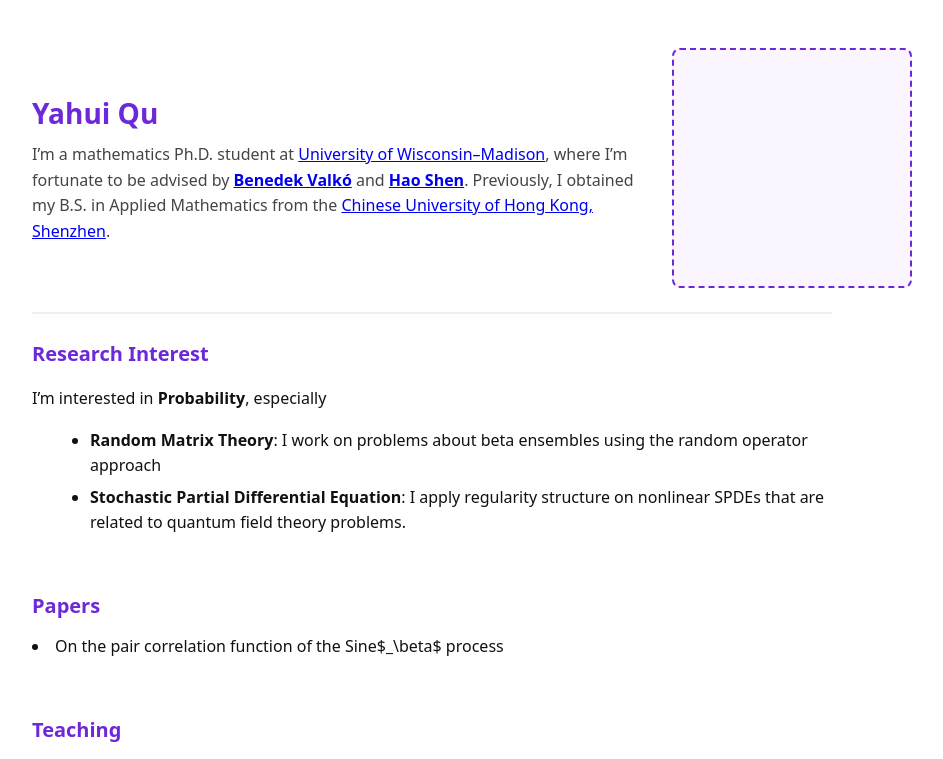
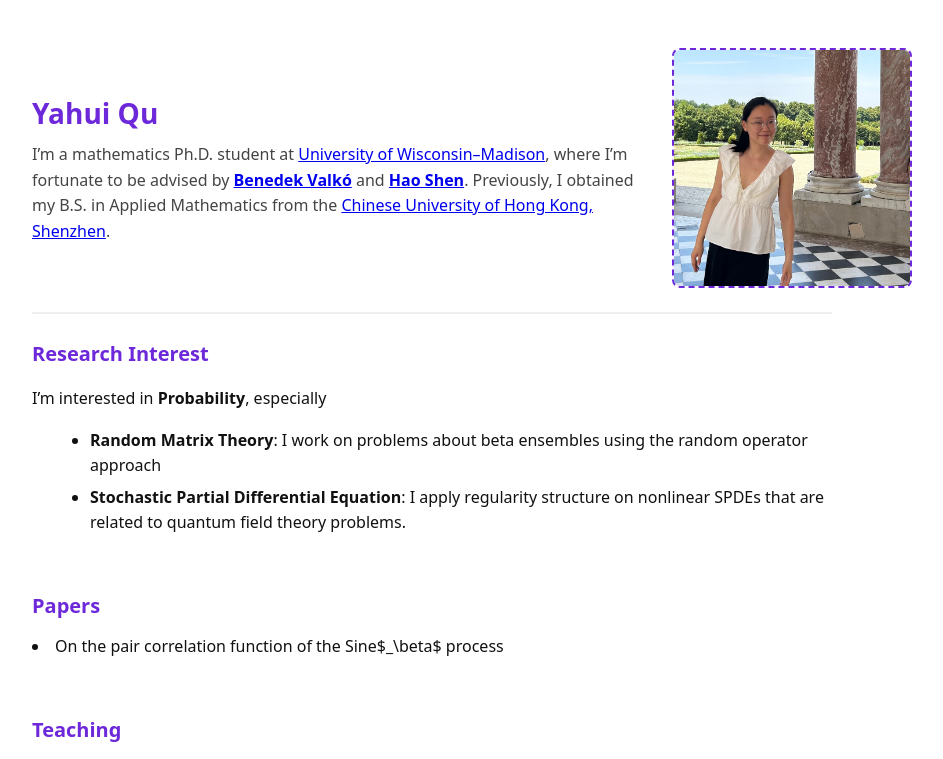
Before and after one commit to yahiuqu/yahiuqu.github.io, a plain HTML site: page index.html in a window 1280 px wide. Shown: the top 759 px of the page, without its empty margins (208-1151 px from the left). Drawn offline with Linux system fonts and the light colour scheme.

Commit message:
Update index.html

```diff
--- a/index.html
+++ b/index.html
@@ -15,7 +15,7 @@
     h1 { font-size: 28px; margin: 0 0 6px; color: var(--purple); }
     .tagline { margin: 6px 0 0; color: #444; }
     .photo { width: 240px; height: 240px; background: #faf5ff; border: 2px dashed var(--purple); border-radius: 8px; display:flex; align-items:center; justify-content:center; color:#6b21a8; font-size: 14px; }
-    .photo img { width: 100%; height: 100%; object-fit: cover; border-radius: 6px; display: none; }
+    .photo img { width: 100%; height: 100%; object-fit: cover; border-radius: 6px;}
     section { padding: 24px 0; }
     h2 { font-size: 20px; margin: 0 0 12px; color: var(--purple); }
     ul { margin: 8px 0 0 18px; }
```
